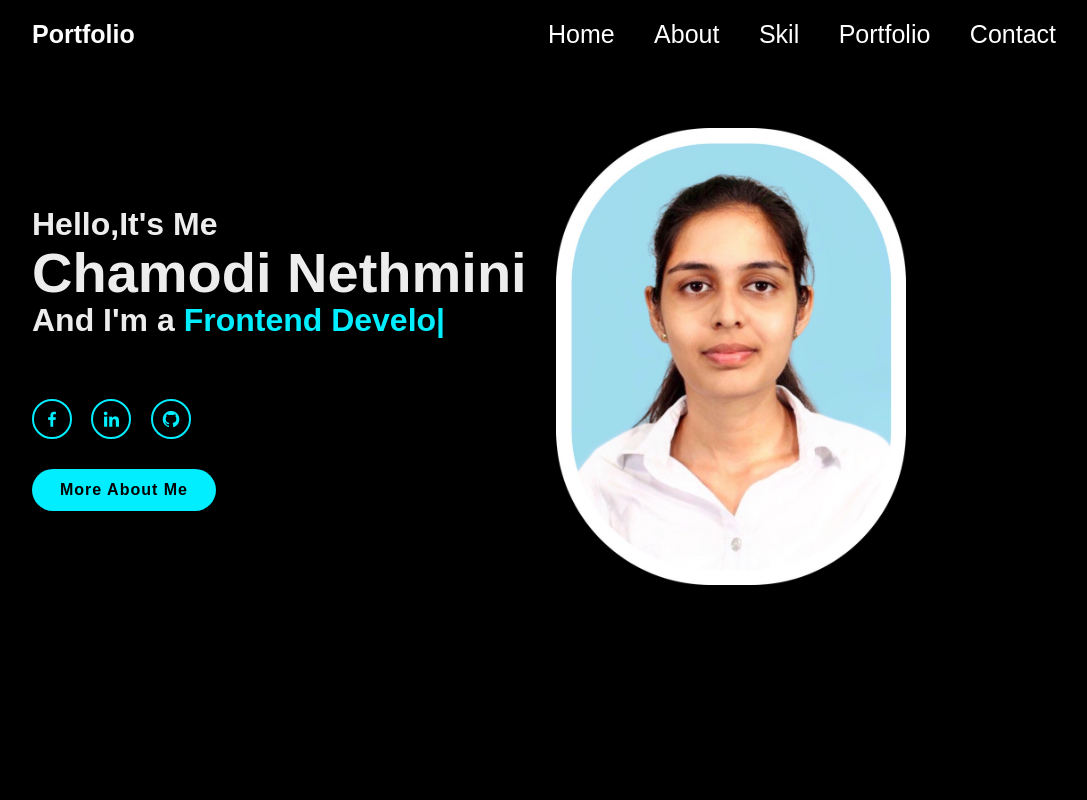
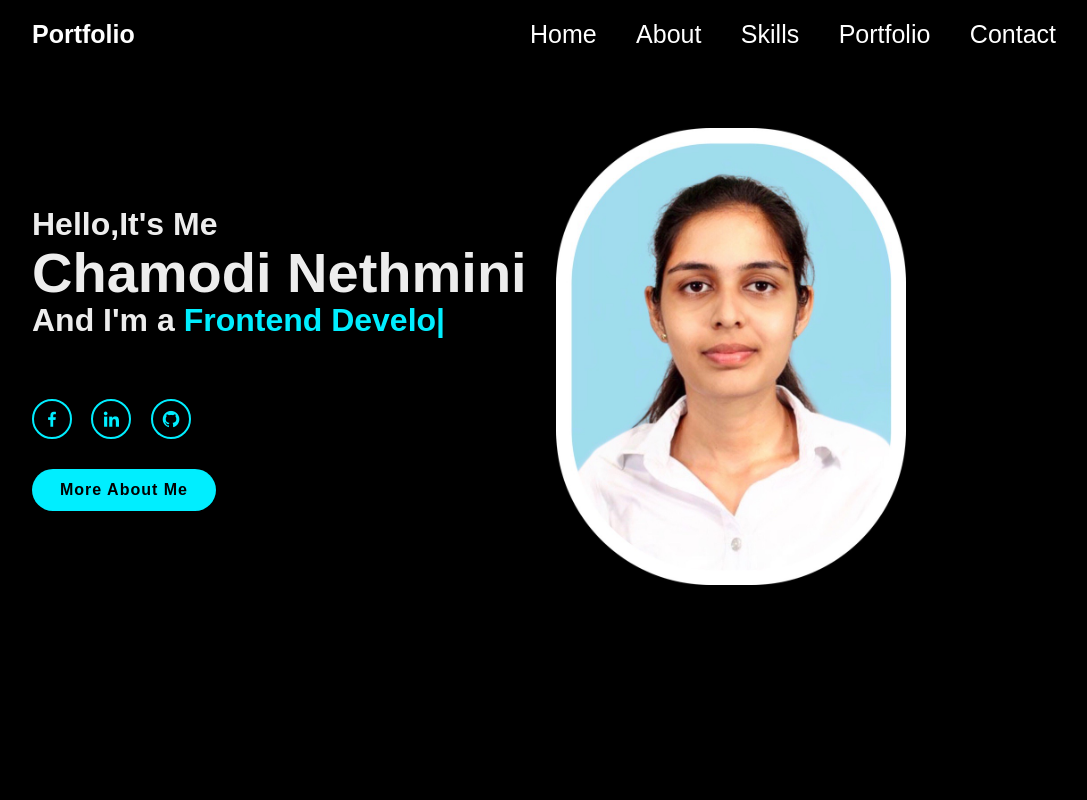
Before and after one commit to Chamodin/My-portfolio-website, a plain HTML site: page index.html in a window 1280 px wide. Shown: the top 800 px of the page, without its empty margins (96-1183 px from the left). Drawn offline with nearby package versions, Linux system fonts and the light colour scheme.

Commit message:
Update index.html

```diff
--- a/index.html
+++ b/index.html
@@ -18,7 +18,7 @@
         <nav class="navbar">
             <a href="#about">Home</a>
             <a href="#about">About</a>
-            <a href="#services">Skil</a>
+            <a href="#services">Skills</a>
             <a href="#">Portfolio</a>
             <a href="#about">Contact</a>
         </nav>
```
